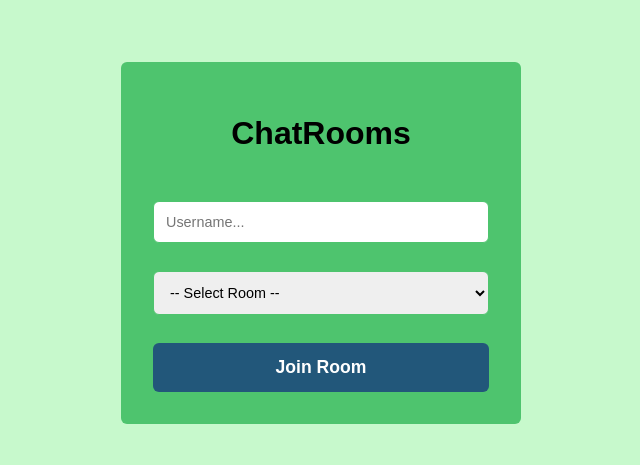
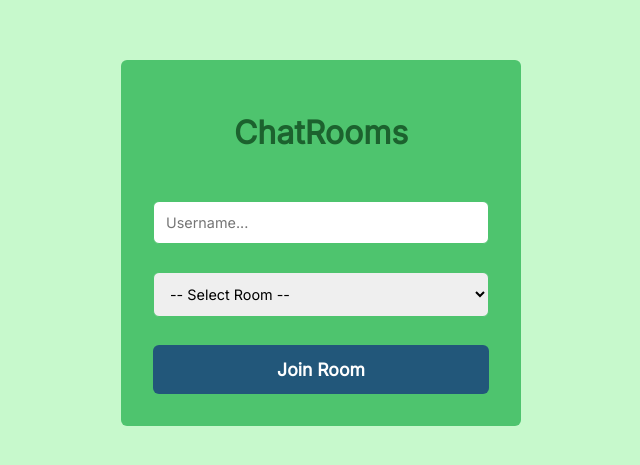
Before and after one commit to StevenCK1/real_time_chat_app, a React (Create React App) app in the folder client/: page / in a window 1280 px wide. Shown: the part 157-622 px from the top of the page, without its empty margins (319-959 px from the left). Built offline with nearby package versions, Linux system fonts and the light colour scheme; no server answers.

Commit message:
changes to styling of home

```diff
--- a/client/src/App.css
+++ b/client/src/App.css
@@ -1,18 +1,22 @@
+@import url("https://fonts.googleapis.com/css2?family=Inter&display=swap");
+
 :root {
   --main-bg-color: #c7f9cc;
+  --white-bg: white;
   --main-primary-color: #4ec46e;
   --main-button-color: #22577a;
+  --main-font-color: #1c622e;
 }
 
 html * {
-  font-family: Arial;
+  font-family: "Inter", sans-serif;
   box-sizing: border-box;
 }
 body {
   margin: 0;
   padding: 0;
   overflow: hidden;
-  background: var(--main-bg-color);
+  background: var(--white-bg);
 }
 ::-webkit-scrollbar {
   width: 20px;
--- a/client/src/pages/chat/styles.module.css
+++ b/client/src/pages/chat/styles.module.css
@@ -14,17 +14,17 @@
   margin-bottom: 60px;
   text-transform: uppercase;
   font-size: 2rem;
-  color: #fff;
+  color: var(--main-font-color);
 }
 .usersTitle {
   font-size: 1.2rem;
-  color: #fff;
+  color: var(--main-font-color);
 }
 .usersList {
   list-style-type: none;
   padding-left: 0;
   margin-bottom: 60px;
-  color: rgb(153, 217, 234);
+  color: var(--main-font-color);
 }
 .usersList li {
   margin-bottom: 12px;
@@ -44,11 +44,11 @@
   padding: 12px;
 }
 .msgMeta {
-  color: rgb(153, 217, 234);
+  color: var(--main-font-color);
   font-size: 0.75rem;
 }
 .msgText {
-  color: #fff;
+  color: var(--main-font-color);
 }
 
 /* Message input and button */
@@ -60,6 +60,6 @@
   margin-right: 16px;
   width: 60%;
   border-radius: 6px;
-  border: 1px solid rgb(153, 217, 234);
+  border: 1px solid var(--main-font-color);
   font-size: 0.9rem;
 }
--- a/client/src/pages/home/styles.module.css
+++ b/client/src/pages/home/styles.module.css
@@ -17,6 +17,9 @@
   align-items: center;
   gap: 28px;
 }
+h1 {
+  color: var(--main-font-color);
+}
 .input {
   width: 100%;
   padding: 12px;
```
